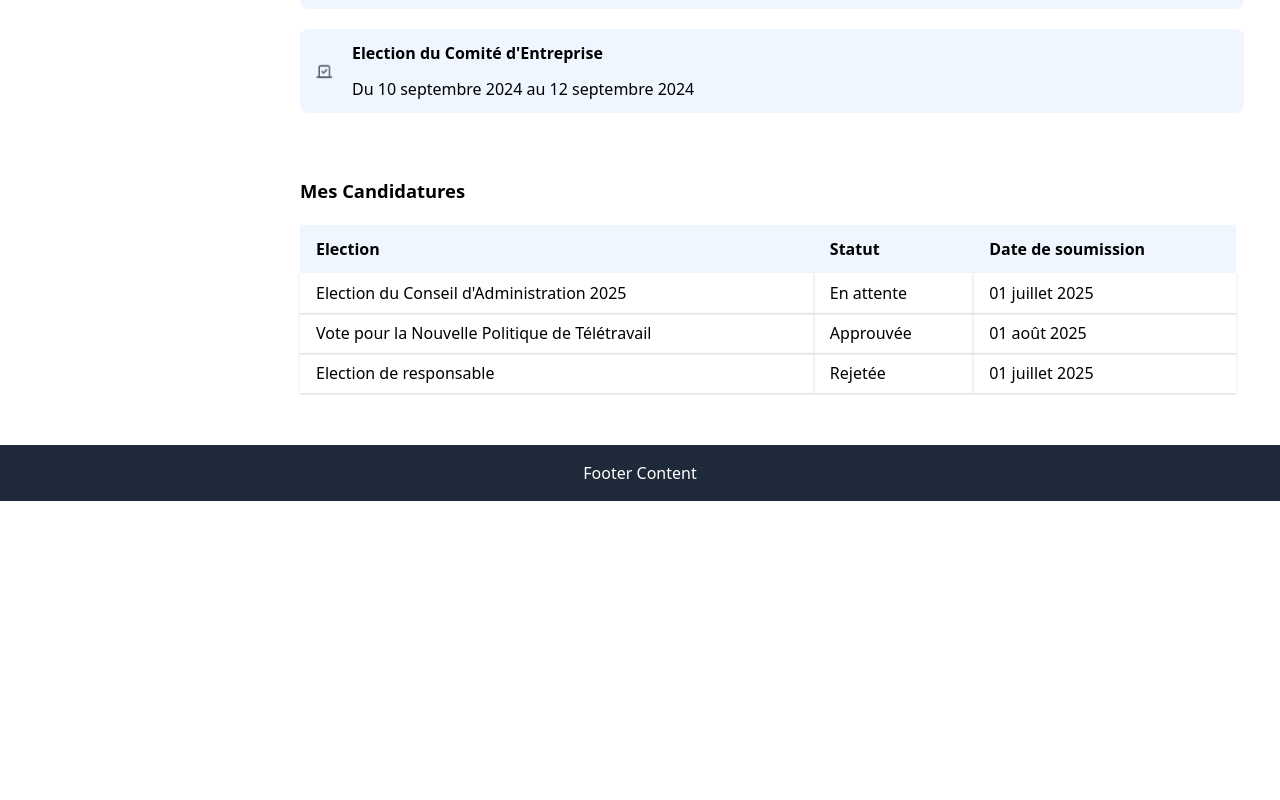
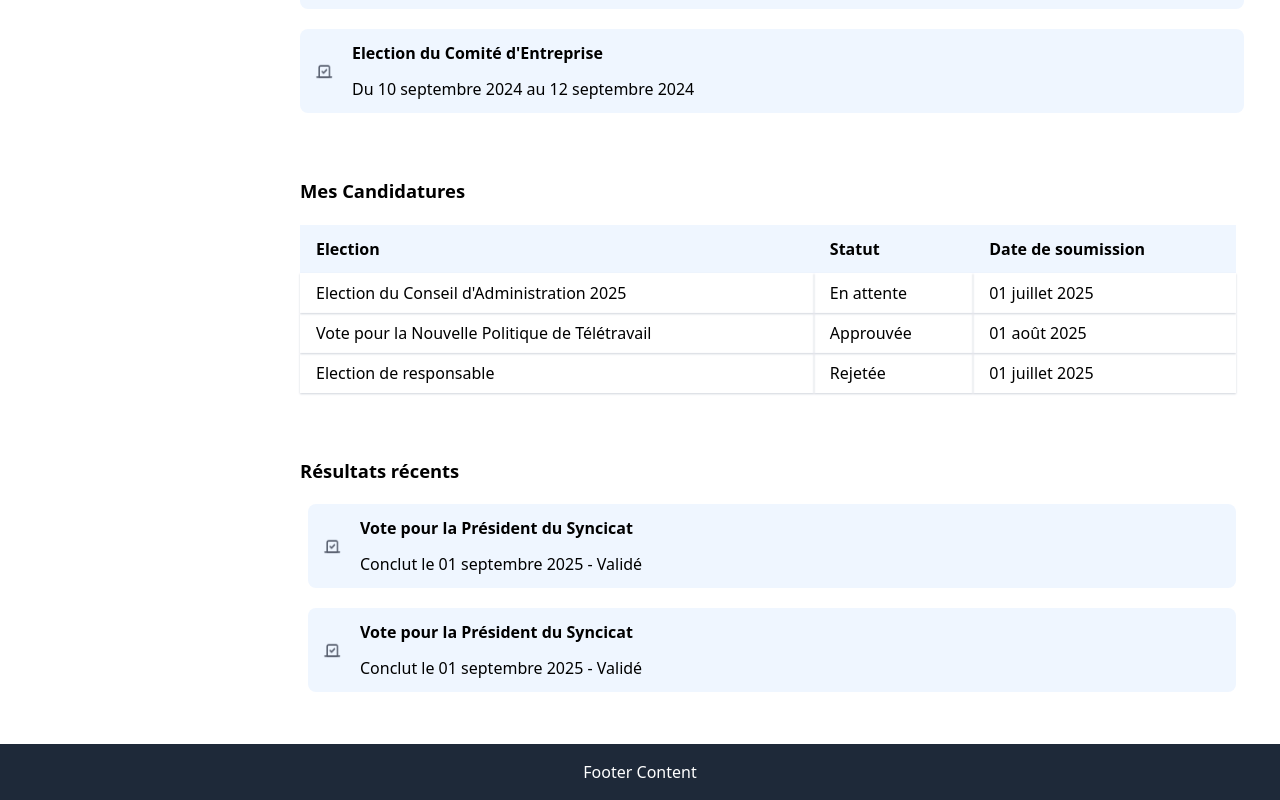
Before and after one commit to Mannau95/Frontend-API-VOTE, a React (Vite) app: page /electeur in a window 1280 px wide. Shown: the part 738-1538 px from the top of the page. Before the commit the page ends 1239 px from the top, so only its background shows below. Built offline with nearby package versions, Linux system fonts and the light colour scheme; sample sign-in values are in the browser's storage.

Commit message:
end page accuiel electeur

```diff
--- a/index.html
+++ b/index.html
@@ -3,6 +3,7 @@
   <head>
     <meta charset="UTF-8" />
     <!-- <link rel="icon" type="image/svg+xml" href="/vite.svg" /> -->
+    <link rel="icon" type="image/svg+xml" href="/img/success_ico.png" />
     <meta name="viewport" content="width=device-width, initial-scale=1.0" />
     <title>Super Vote</title>
   </head>
--- a/src/Components/SideBar.jsx
+++ b/src/Components/SideBar.jsx
@@ -9,7 +9,7 @@ export default function SideBar({ paths }) {
           {
             paths.map( (path, index) => {
               return (
-                <li key={index} className="flex items-center text-gray-800 hover:text-blue-600 cursor-pointer font-bold">
+                <li key={index} className="flex items-center text-gray-800 hover:text-red-400 cursor-pointer font-bold">
                   <NavLink to={path.path}>{path.pathName}</NavLink>
                 </li>
               )
--- a/src/Pages/AccueilElecteur.jsx
+++ b/src/Pages/AccueilElecteur.jsx
@@ -37,6 +37,20 @@ export default function AccueilElecteur() {
             "election": "Election de responsable",
             "status": "Rejetée",
             "date": "01 juillet 2025",
+        },
+    ]
+
+    const resultats = [
+        {
+            "name": "Vote pour la Président du Syncicat",
+            "date" : "01 septembre 2025",
+            "status": "Validé"
+        },
+
+        {
+            "name": "Vote pour la Président du Syncicat",
+            "date" : "01 septembre 2025",
+            "status": "Validé"
         },
     ]
 
@@ -123,9 +137,11 @@ export default function AccueilElecteur() {
 
                 <table className='w-full'>
                     <thead className='bg-blue-50'>
-                        <th className='py-3 text-left px-4'>Election</th>
-                        <th className='text-left px-4'>Statut</th>
-                        <th className='text-left px-4'>Date de soumission</th>
+                        <tr>
+                            <th className='py-3 text-left px-4'>Election</th>
+                            <th className='text-left px-4'>Statut</th>
+                            <th className='text-left px-4'>Date de soumission</th>
+                        </tr>
                     </thead>
 
                     <tbody>
@@ -148,6 +164,27 @@ export default function AccueilElecteur() {
                 </table>
             </section>
 
+            {/* RESULTATAS RECENTS  */}
+            <section className='mx-2'>
+                <p className='text-[1.15rem] font-semibold mb-5'>Résultats récents</p>
+
+                <ul className='flex flex-col flex-wrap gap-5'>
+                    {
+                        resultats.map((res, index) => {
+                            return (
+                                <li key={index} className='bg-blue-50 p-3 ml-2 flex items-center gap-3 rounded-lg'>
+                                    <img src="img/success_ico.png" alt="timer icon" className='w-7 h-6'/>
+                                    <div className="text-content">
+                                        <p className='font-semibold mb-3'>{ res.name }</p>
+                                        <p>{ "Conclut le " + res.date + " - " + res.status }</p>
+                                    </div>
+                                </li>
+                            )
+                        })
+                    }
+                </ul>
+            </section>
+
         </div>
     )
 }
```
